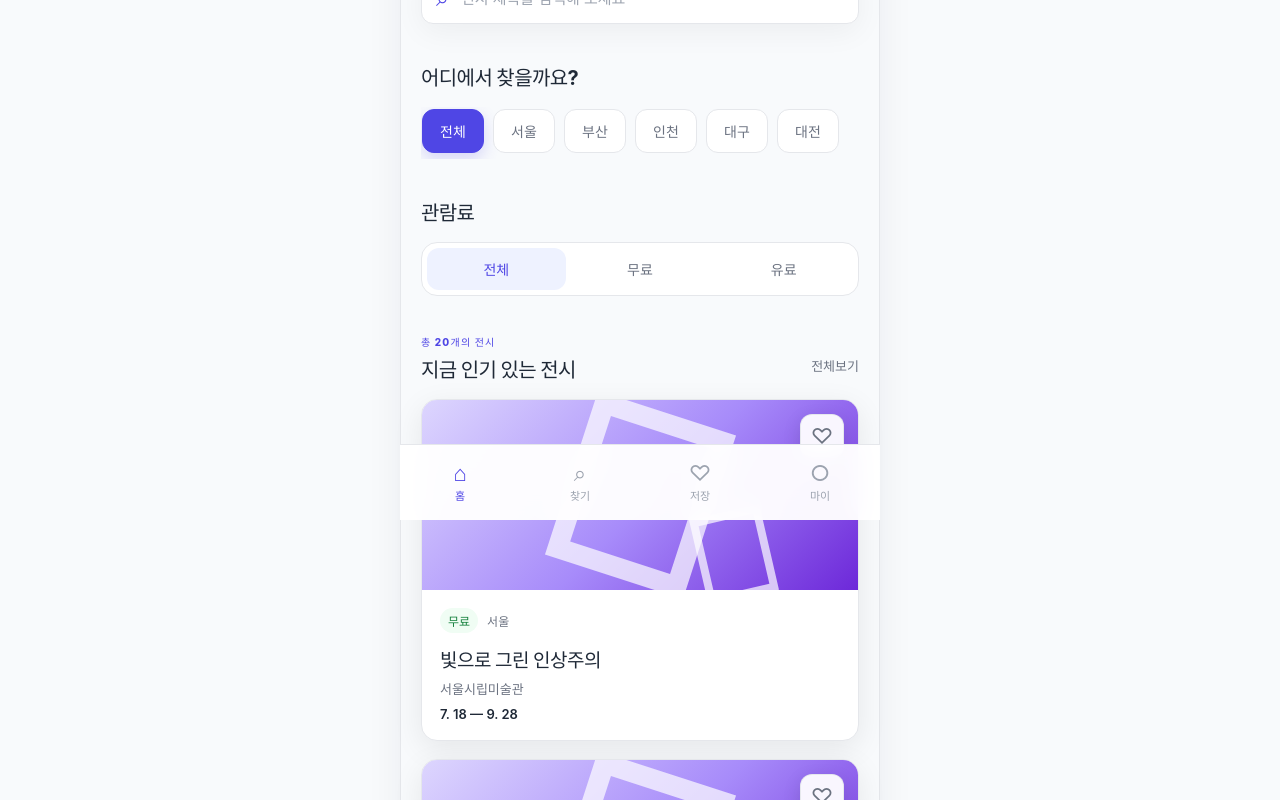
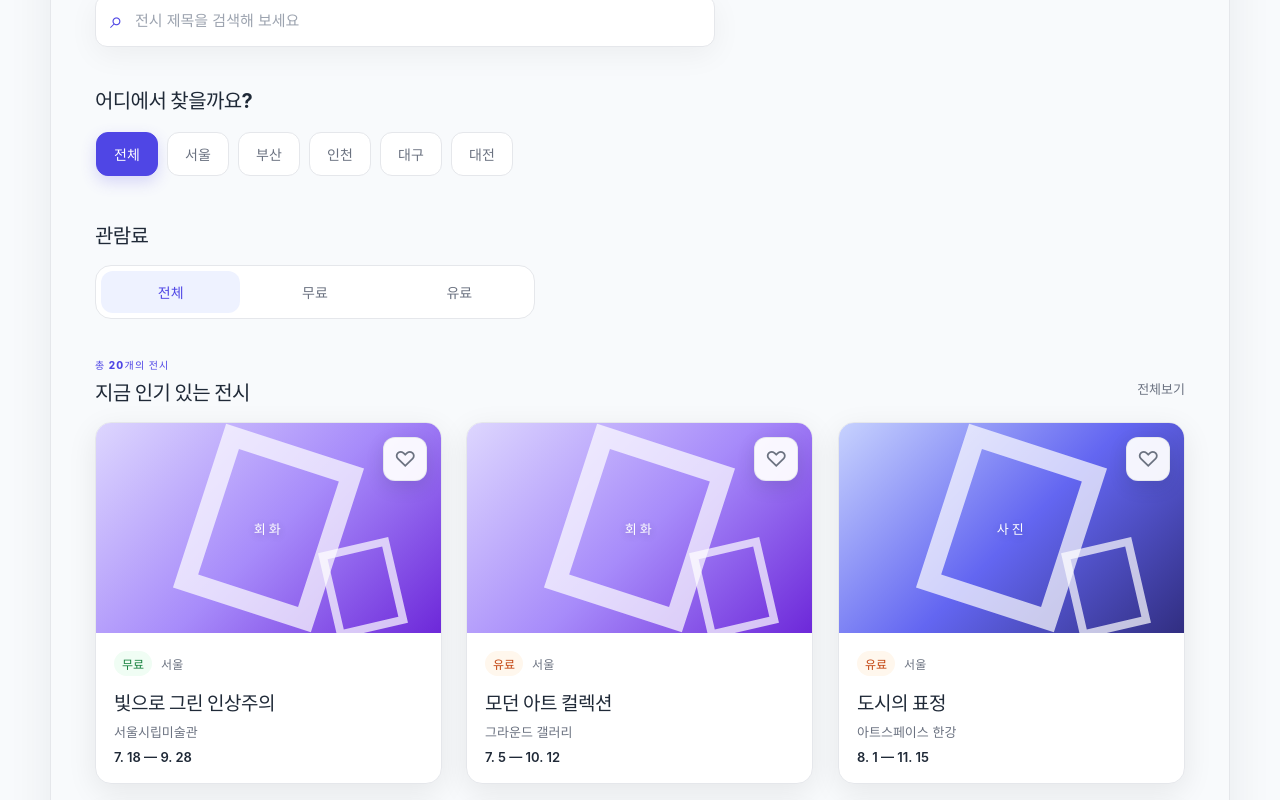
Before and after one commit to munuat1714/exhib-app, a React (Vite) app: page /#/home in a window 1280 px wide. Shown: the part 280-1080 px from the top of the page. Built offline with nearby package versions, Linux system fonts and the light colour scheme.

Commit message:
Complete Ouroboros Cycle

```diff
--- a/src/App.css
+++ b/src/App.css
@@ -811,3 +811,229 @@ button:focus-visible {
     box-shadow: 0 0 36px rgba(31, 41, 55, 0.06);
   }
 }
+
+/* Cycle 9: motion and responsive refinement */
+@keyframes page-enter {
+  from {
+    opacity: 0;
+    transform: translateY(8px);
+  }
+  to {
+    opacity: 1;
+    transform: translateY(0);
+  }
+}
+
+@keyframes card-enter {
+  from {
+    opacity: 0;
+    transform: translateY(18px) scale(0.98);
+  }
+  to {
+    opacity: 1;
+    transform: translateY(0) scale(1);
+  }
+}
+
+@keyframes favorite-pop {
+  0% { transform: scale(0.82); }
+  55% { transform: scale(1.14); }
+  100% { transform: scale(1); }
+}
+
+.landing-page,
+.home-shell,
+.detail-shell {
+  animation: page-enter 360ms ease-out both;
+}
+
+.exhibition-card {
+  animation: card-enter 420ms ease-out both;
+  animation-delay: calc(var(--card-index, 0) * 45ms);
+  transition: border-color 220ms ease, box-shadow 220ms ease,
+    transform 220ms ease;
+}
+
+.exhibition-card__art::before,
+.exhibition-card__art::after {
+  transition: transform 320ms ease;
+}
+
+.favorite-button:active {
+  transform: scale(0.9);
+}
+
+.favorite-button.is-favorite span {
+  animation: favorite-pop 300ms ease-out;
+}
+
+.filter-chip,
+.segmented-control button,
+.bottom-navigation button,
+.icon-button {
+  transition: color 160ms ease, background-color 160ms ease,
+    border-color 160ms ease, transform 160ms ease, box-shadow 160ms ease;
+}
+
+.filter-chip:active,
+.segmented-control button:active,
+.bottom-navigation button:active,
+.icon-button:active {
+  transform: scale(0.96);
+}
+
+@media (hover: hover) and (pointer: fine) {
+  .exhibition-card:hover {
+    border-color: rgba(79, 70, 229, 0.24);
+    box-shadow: 0 16px 42px rgba(31, 41, 55, 0.14);
+    transform: translateY(-5px);
+  }
+
+  .exhibition-card:hover .exhibition-card__art::before {
+    transform: rotate(22deg) scale(1.04);
+  }
+
+  .exhibition-card:hover .exhibition-card__art::after {
+    transform: translate(94px, 56px) rotate(-9deg) scale(1.05);
+  }
+
+  .filter-chip:hover:not(.is-active),
+  .segmented-control button:hover:not(.is-active) {
+    background: #f5f3ff;
+    color: var(--color-primary);
+  }
+}
+
+@media (max-width: 374px) {
+  .home-content {
+    padding-inline: 16px;
+  }
+
+  .app-header {
+    padding-inline: 16px;
+  }
+
+  .app-header__brand {
+    font-size: 14px;
+  }
+
+  .search-bar {
+    padding-inline: 12px;
+  }
+
+  .search-bar input {
+    font-size: 14px;
+  }
+
+  .filter-chip {
+    min-width: 58px;
+  }
+
+  .exhibition-card__art {
+    height: 174px;
+  }
+
+  .detail-art {
+    min-height: 270px;
+    padding: 34px;
+  }
+}
+
+@media (min-width: 768px) {
+  .home-shell {
+    width: min(calc(100% - 40px), 920px);
+    border-inline: 1px solid var(--color-border);
+    box-shadow: 0 0 44px rgba(31, 41, 55, 0.07);
+  }
+
+  .app-header,
+  .home-content {
+    padding-inline: 32px;
+  }
+
+  .home-content {
+    padding-top: 42px;
+  }
+
+  .welcome h1 {
+    font-size: 42px;
+  }
+
+  .search-section {
+    max-width: 620px;
+  }
+
+  .selector-scroll {
+    flex-wrap: wrap;
+    overflow: visible;
+  }
+
+  .segmented-control {
+    max-width: 440px;
+  }
+
+  .exhibition-list {
+    grid-template-columns: repeat(2, minmax(0, 1fr));
+    gap: 22px;
+  }
+
+  .empty-state {
+    grid-column: 1 / -1;
+  }
+
+  .bottom-navigation {
+    width: min(calc(100% - 40px), 920px);
+  }
+
+  .detail-shell {
+    width: min(calc(100% - 40px), 720px);
+  }
+
+  .detail-art {
+    min-height: 390px;
+  }
+
+  .detail-content {
+    padding: 34px 42px 64px;
+  }
+}
+
+@media (min-width: 1100px) {
+  .home-shell {
+    width: min(calc(100% - 64px), 1180px);
+  }
+
+  .app-header,
+  .home-content {
+    padding-inline: 44px;
+  }
+
+  .home-content {
+    padding-bottom: 124px;
+  }
+
+  .exhibition-list {
+    grid-template-columns: repeat(3, minmax(0, 1fr));
+    gap: 24px;
+  }
+
+  .exhibition-card__art {
+    height: 210px;
+  }
+
+  .bottom-navigation {
+    width: min(calc(100% - 64px), 1180px);
+  }
+}
+
+@media (prefers-reduced-motion: reduce) {
+  *,
+  *::before,
+  *::after {
+    scroll-behavior: auto !important;
+    animation-duration: 0.01ms !important;
+    animation-delay: 0ms !important;
+    animation-iteration-count: 1 !important;
+    transition-duration: 0.01ms !important;
+  }
+}
--- a/src/components/ExhibitionPreviewCard.jsx
+++ b/src/components/ExhibitionPreviewCard.jsx
@@ -1,6 +1,12 @@
 import FavoriteButton from './FavoriteButton.jsx'
 
-function ExhibitionPreviewCard({ exhibition, onSelect, isFavorite, onToggleFavorite }) {
+function ExhibitionPreviewCard({
+  exhibition,
+  onSelect,
+  isFavorite,
+  onToggleFavorite,
+  animationIndex = 0,
+}) {
   const categoryTheme = {
     회화: 'violet',
     사진: 'indigo',
@@ -15,7 +21,10 @@ function ExhibitionPreviewCard({ exhibition, onSelect, isFavorite, onToggleFavor
   }
 
   return (
-    <article className="exhibition-card">
+    <article
+      className="exhibition-card"
+      style={{ '--card-index': Math.min(animationIndex, 8) }}
+    >
       <FavoriteButton
         exhibitionId={exhibition.id}
         exhibitionTitle={exhibition.title}
--- a/src/pages/Home.jsx
+++ b/src/pages/Home.jsx
@@ -73,13 +73,14 @@ function Home() {
           </div>
           <div className="exhibition-list">
             {filteredExhibitions.length > 0 ? (
-              filteredExhibitions.map((exhibition) => (
+              filteredExhibitions.map((exhibition, index) => (
                 <ExhibitionPreviewCard
                   key={exhibition.id}
                   exhibition={exhibition}
                   onSelect={() => navigate(`/exhibitions/${exhibition.id}`)}
                   isFavorite={isFavorite(exhibition.id)}
                   onToggleFavorite={toggleFavorite}
+                  animationIndex={index}
                 />
               ))
             ) : (
```
Also changed, not shown: 2 other files (tests, documents, lock files or other folders).
